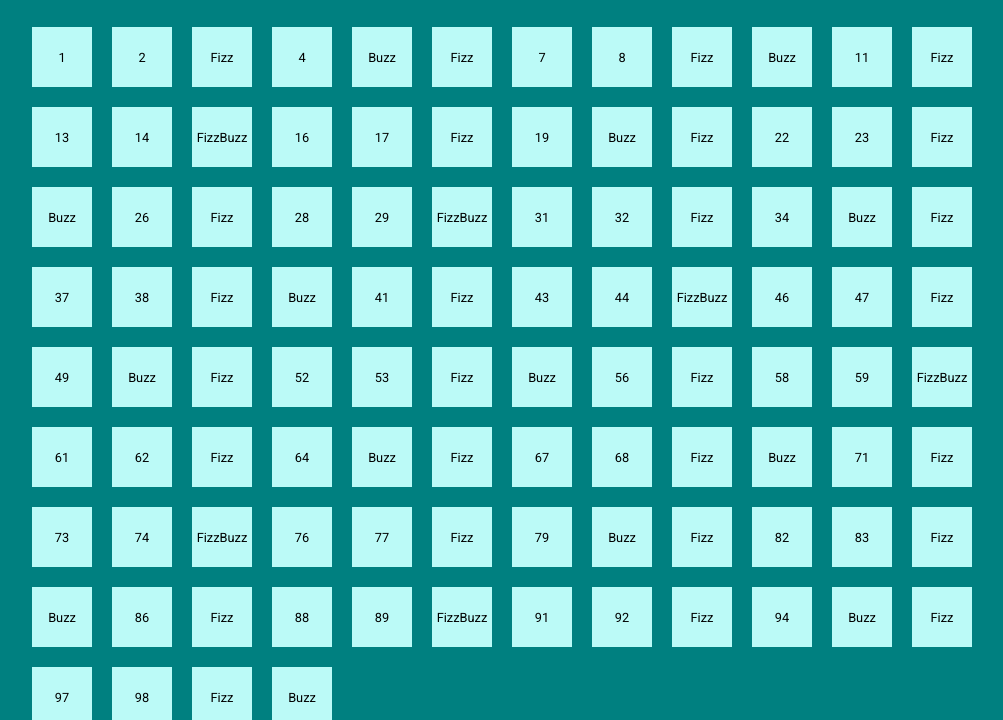
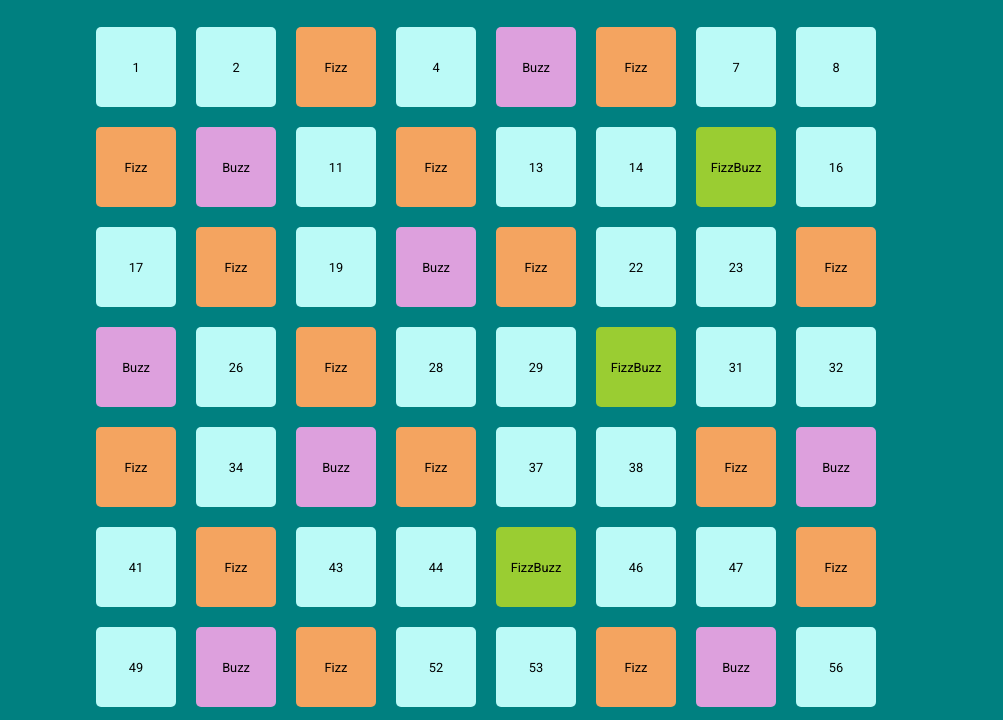
Before and after one commit to BeatriceRocchi/js-fizzbuzz, a plain HTML site: page index.html in a window 1280 px wide. Shown: the part 80-800 px from the top of the page, without its empty margins (106-1109 px from the left). Drawn offline with Linux system fonts and the light colour scheme.

Commit message:
[add] different styles to box element (card)

```diff
--- a/assets/style/style.css
+++ b/assets/style/style.css
@@ -11,7 +11,7 @@ body {
 
 .container {
   margin: 0 auto;
-  width: 80%;
+  width: 70%;
 }
 
 h1 {
@@ -27,12 +27,25 @@ h1 {
 }
 
 .card-wrapper .card {
-  width: 60px;
-  height: 60px;
+  width: 80px;
+  height: 80px;
   margin: 10px;
-  font-size: .8rem;
+  font-size: 0.8rem;
   display: flex;
   justify-content: center;
   align-items: center;
   background-color: rgb(187, 250, 247);
+  border-radius: 5px;
 }
+
+.card.buzz-fizz-card {
+  background-color: yellowgreen;
+}
+
+.card.fizz-card {
+  background-color: sandybrown;
+}
+
+.card.buzz-card {
+  background-color: plum;
+}
--- a/js/script.js
+++ b/js/script.js
@@ -2,17 +2,21 @@ const cardWrapper = document.querySelector(".card-wrapper");
 
 for (let i = 1; i <= 100; i++) {
   let text = i;
+  let backgroundColor = " ";
 
   if (i % 3 === 0 && i % 5 === 0) {
     text = "FizzBuzz";
+    backgroundColor = "buzz-fizz-card";
   } else if (i % 3 === 0) {
     text = "Fizz";
+    backgroundColor = "fizz-card";
   } else if (i % 5 === 0) {
     text = "Buzz";
+    backgroundColor = "buzz-card";
   }
   console.log(text);
 
   cardWrapper.innerHTML += `
-  <div class="card">${text}</div>
+  <div class="card ${backgroundColor}">${text}</div>
   `;
 }
```
